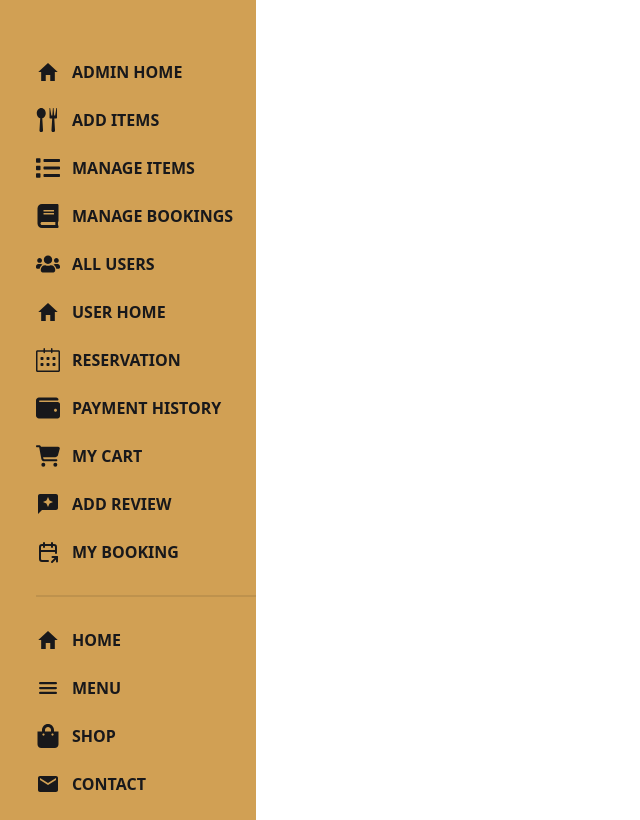
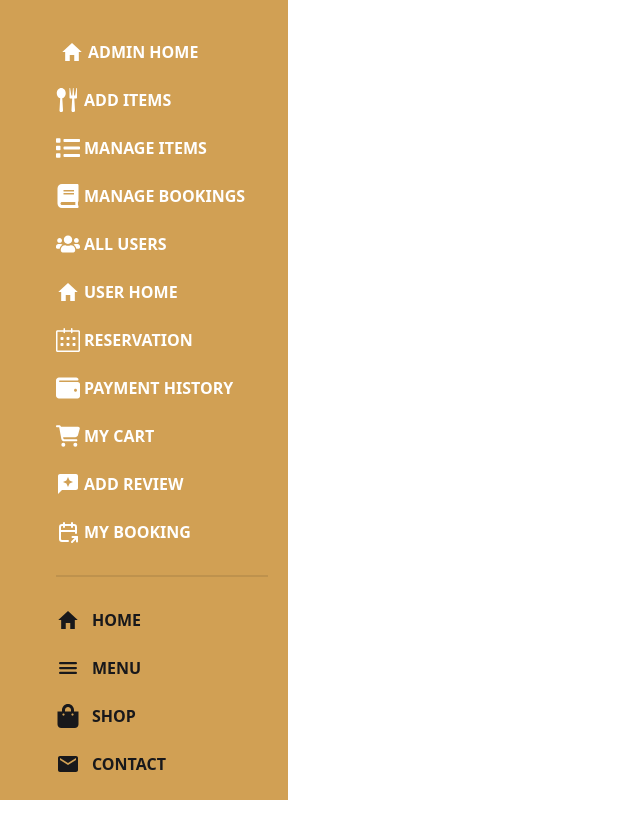
Before and after one commit to MonirujjamanMamun/bisto-boss-frontend, a React (Vite) app: page /dashboard in a window 1280 px wide. Shown: the whole page, without its empty margins (0-640 px from the left). Built offline with nearby package versions, Linux system fonts and the light colour scheme; no server answers; sample sign-in values are in the browser's storage.

Commit message:
add navlink active class

```diff
--- a/src/pages/Dashboard/DashboardLayout.jsx
+++ b/src/pages/Dashboard/DashboardLayout.jsx
@@ -18,50 +18,43 @@ import useAuth from '../../hooks/useAuth';
 const DashboardLayout = () => {
   const { user } = useAuth();
   console.log('dashboard', user);
+  const activeLink = ({
+    isActive,
+  }) => `flex items-center text-[16px] font-bold uppercase
+  ${
+    isActive
+      ? 'text-blue-500 font-bold bg-black py-3 px-5 rounded'
+      : 'text-white'
+  }`;
   const adminNavLink = (
     <>
-      <li className="flex items-center my-6">
-        <IoMdHome className="w-6 h-6" />
-        <NavLink
-          to={'/dashboard/adminhome'}
-          className="text-[16px] ps-3 font-bold uppercase"
-        >
+      <li className=" m-1">
+        <NavLink to={'/dashboard/adminhome'} className={activeLink}>
+          <IoMdHome className="w-6 h-6 mr-1" />
           Admin Home
         </NavLink>
       </li>
-      <li className="flex items-center my-6">
-        <ImSpoonKnife className="w-6 h-6" />
-        <NavLink
-          to={'/dashboard/additem'}
-          className="text-[16px] ps-3 font-bold uppercase"
-        >
+      <li className="my-6">
+        <NavLink to={'/dashboard/additem'} className={activeLink}>
+          <ImSpoonKnife className="w-6 h-6 mr-1" />
           add items
         </NavLink>
       </li>
-      <li className="flex items-center my-6">
-        <FaList className="w-6 h-6" />
-        <NavLink
-          to={'/dashboard/manageitem'}
-          className="text-[16px] ps-3 font-bold uppercase"
-        >
+      <li className="my-6">
+        <NavLink to={'/dashboard/manageitem'} className={activeLink}>
+          <FaList className="w-6 h-6 mr-1" />
           manage items
         </NavLink>
       </li>
-      <li className="flex items-center my-6">
-        <FaBook className="w-6 h-6" />
-        <NavLink
-          to={'/dashboard/managebooking'}
-          className="text-[16px] ps-3 font-bold uppercase"
-        >
+      <li className="my-6">
+        <NavLink to={'/dashboard/managebooking'} className={activeLink}>
+          <FaBook className="w-6 h-6 mr-1" />
           Manage bookings
         </NavLink>
       </li>
-      <li className="flex items-center my-6">
-        <FaUsers className="w-6 h-6" />
-        <NavLink
-          to={'/dashboard/alluser'}
-          className="text-[16px] ps-3 font-bold uppercase"
-        >
+      <li className="my-6">
+        <NavLink to={'/dashboard/alluser'} className={activeLink}>
+          <FaUsers className="w-6 h-6 mr-1" />
           all users
         </NavLink>
       </li>
@@ -69,57 +62,39 @@ const DashboardLayout = () => {
   );
   const userNavLink = (
     <>
-      <li className="flex items-center my-6">
-        <IoMdHome className="w-6 h-6" />
-        <NavLink
-          to={'/dashboard/userhome'}
-          className="text-[16px] ps-3 font-bold uppercase"
-        >
+      <li className="my-6">
+        <NavLink to={'/dashboard/userhome'} className={activeLink}>
+          <IoMdHome className="w-6 h-6 mr-1" />
           User Home
         </NavLink>
       </li>
-      <li className="flex items-center my-6">
-        <SlCalender className="w-6 h-6" />
-        <NavLink
-          to={'/dashboard/reservation'}
-          className="text-[16px] ps-3 font-bold uppercase"
-        >
+      <li className="my-6">
+        <NavLink to={'/dashboard/reservation'} className={activeLink}>
+          <SlCalender className="w-6 h-6 mr-1" />
           reservation
         </NavLink>
       </li>
-      <li className="flex items-center my-6">
-        <FaWallet className="w-6 h-6" />
-        <NavLink
-          to={'/dashboard/paymenthistory'}
-          className="text-[16px] ps-3 font-bold uppercase"
-        >
+      <li className="my-6">
+        <NavLink to={'/dashboard/paymenthistory'} className={activeLink}>
+          <FaWallet className="w-6 h-6 mr-1" />
           payment history
         </NavLink>
       </li>
-      <li className="flex items-center my-6">
-        <FaCartShopping className="w-6 h-6" />
-        <NavLink
-          to={'/dashboard/mycart'}
-          className="text-[16px] ps-3 font-bold uppercase"
-        >
+      <li className="my-6">
+        <NavLink to={'/dashboard/mycart'} className={activeLink}>
+          <FaCartShopping className="w-6 h-6 mr-1" />
           my cart
         </NavLink>
       </li>
-      <li className="flex items-center my-6">
-        <MdReviews className="w-6 h-6" />
-        <NavLink
-          to={'/dashboard/addreview'}
-          className="text-[16px] ps-3 font-bold uppercase"
-        >
+      <li className="my-6">
+        <NavLink to={'/dashboard/addreview'} className={activeLink}>
+          <MdReviews className="w-6 h-6 mr-1" />
           add review
         </NavLink>
       </li>
-      <li className="flex items-center my-6">
-        <TbCalendarShare className="w-6 h-6" />
-        <NavLink
-          to={'/dashboard/mybooking'}
-          className="text-[16px] ps-3 font-bold uppercase"
-        >
+      <li className="my-6">
+        <NavLink to={'/dashboard/mybooking'} className={activeLink}>
+          <TbCalendarShare className="w-6 h-6 mr-1" />
           my booking
         </NavLink>
       </li>
@@ -127,8 +102,8 @@ const DashboardLayout = () => {
   );
   return (
     <div className="flex">
-      <div className="w-64 min-h-screen bg-[#D1A054] ps-9 pt-9">
-        <ul>
+      <div className="w-72 min-h-screen bg-[#D1A054] ps-9 pt-9">
+        <ul className="px-5">
           {adminNavLink}
           {userNavLink}
           <div className="divider"></div>
```
